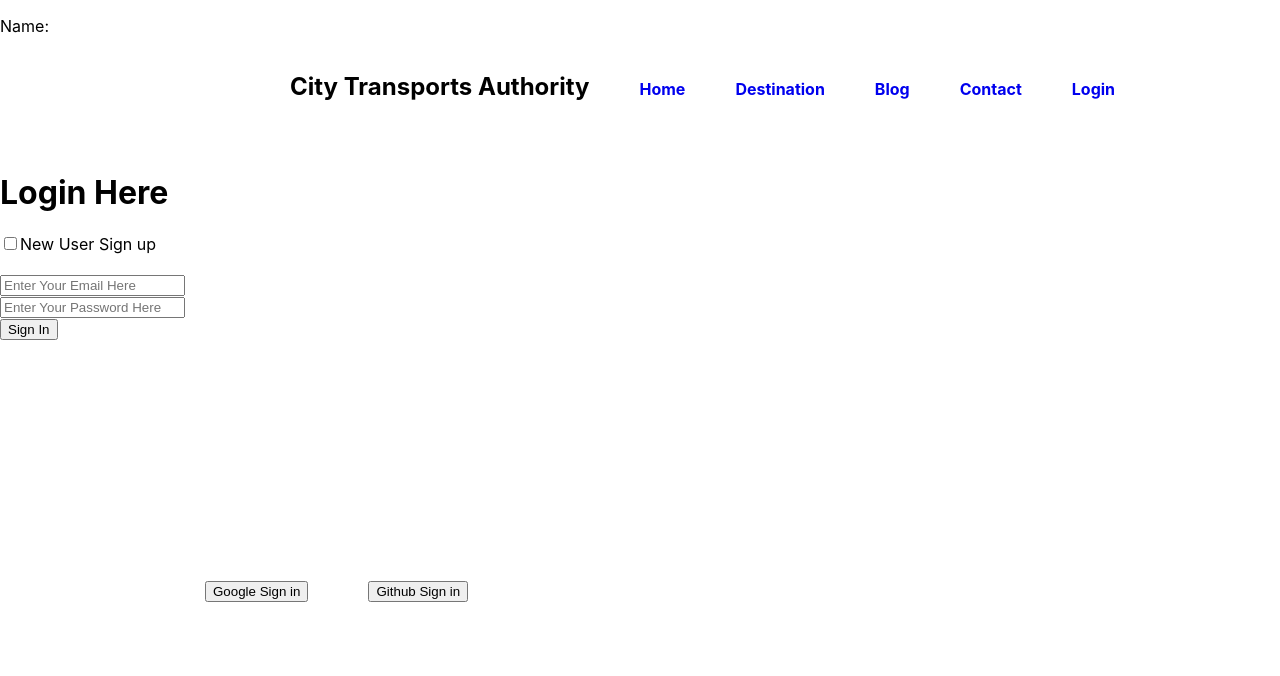
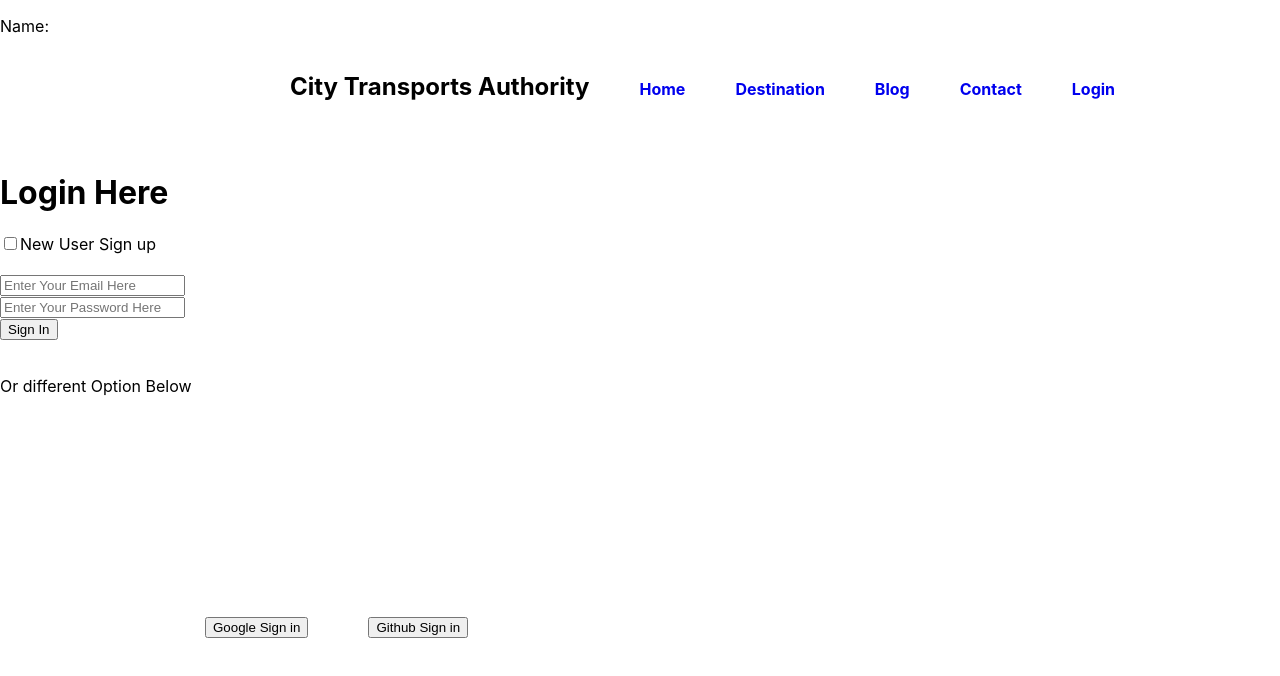
Before and after one commit to mohammadkamrulhasan/assignment9, a React (Create React App) app: page /login in a window 1280 px wide. Shown: the top 676 px of the page. Built offline with nearby package versions, Linux system fonts and the light colour scheme.

Commit message:
Update project

```diff
--- a/src/components/Login/Login.js
+++ b/src/components/Login/Login.js
@@ -144,9 +144,10 @@ const Login = () => {
             {
               user.success && <p style={{color:'green'}}> User {newUser ? 'created' : 'loggedIn'} successfully</p>
             }
-
+            <p>Or different Option Below</p>
           </div>
           <div className="container">
+
             <button onClick={handleGoogleSignIn}>Google Sign in</button>
             <br/>
             <button onClick={handleGitSignIn}>Github Sign in</button>
```
